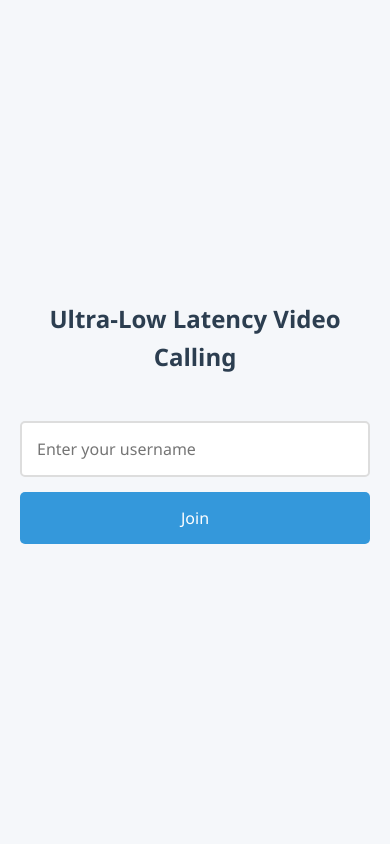
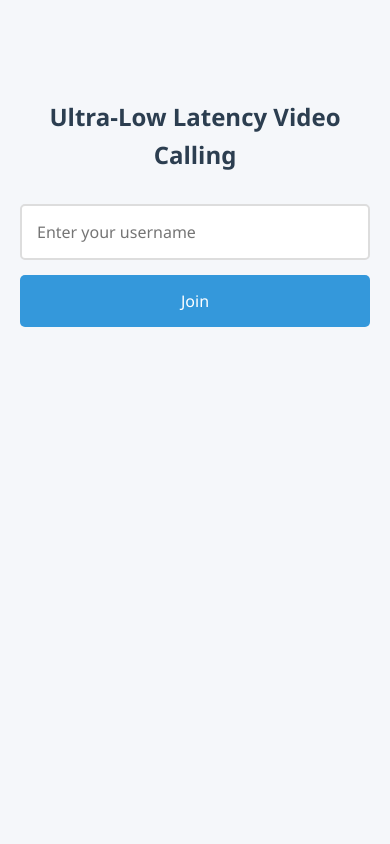
Before and after one commit to bhavin3206/video_call_python, a FastAPI app: page / in a window 390 px wide. Run offline with FastAPI, Linux system fonts and the light colour scheme; some libraries are stand-ins or nearby versions.

Commit message:
design update

```diff
--- a/static/css/style.css
+++ b/static/css/style.css
@@ -528,6 +528,12 @@ button:hover {
     height: auto;
     padding: 10px 5px;
   }
+  .screen.active {
+    display: block;
+  }
+  .pt-25 {
+    padding-top: 25% !important;
+  }
 }
 
 /* Fix for iOS safari */
--- a/static/index.html
+++ b/static/index.html
@@ -13,7 +13,7 @@
   </head>
   <body>
     <div class="app-container">
-      <div id="login-screen" class="screen active">
+      <div id="login-screen" class="screen active pt-25">
         <h1>Ultra-Low Latency Video Calling</h1>
         <div class="login-form">
           <input type="text" id="username-input" placeholder="Enter your username" required />
--- a/static/js/app.js
+++ b/static/js/app.js
@@ -427,7 +427,7 @@ async function acceptCall(accept) {
             localStream = await navigator.mediaDevices.getUserMedia(constraints);
             localVideo.srcObject = localStream;
             localVideo.muted = true; // Important: Mute local audio to prevent feedback
-
+            mainScreen.classList.remove('pt-25')
             // Send acceptance to the server
             socket.emit('call_response', {
                 caller: callerUserSpan.textContent,
```
